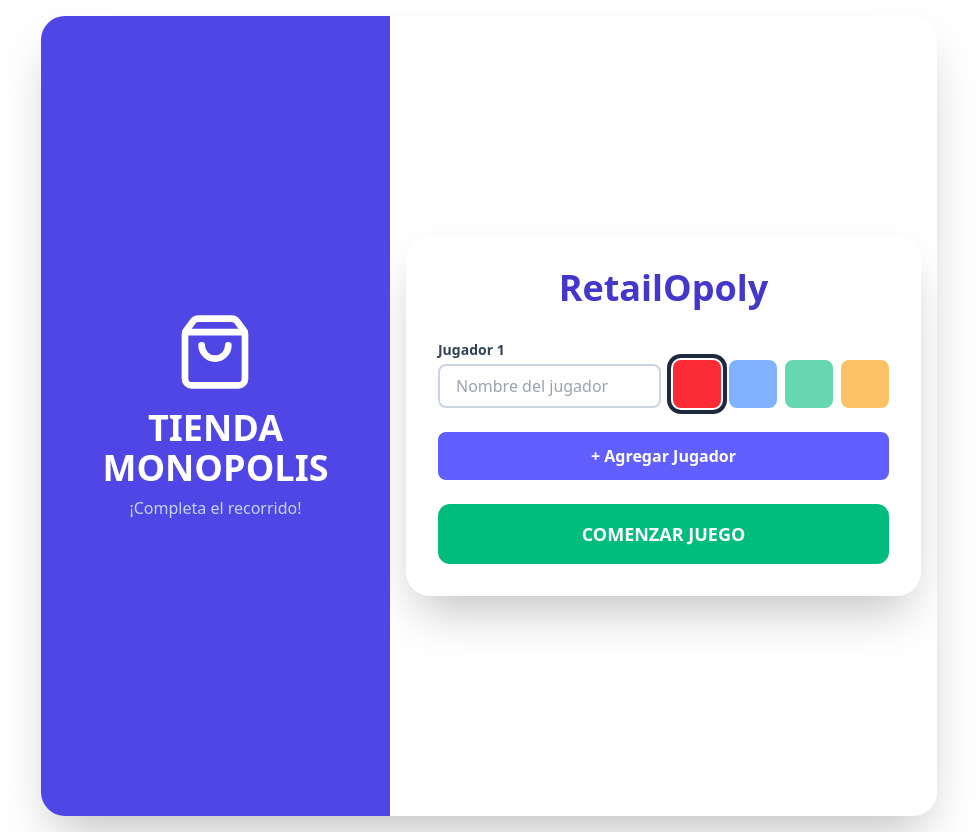
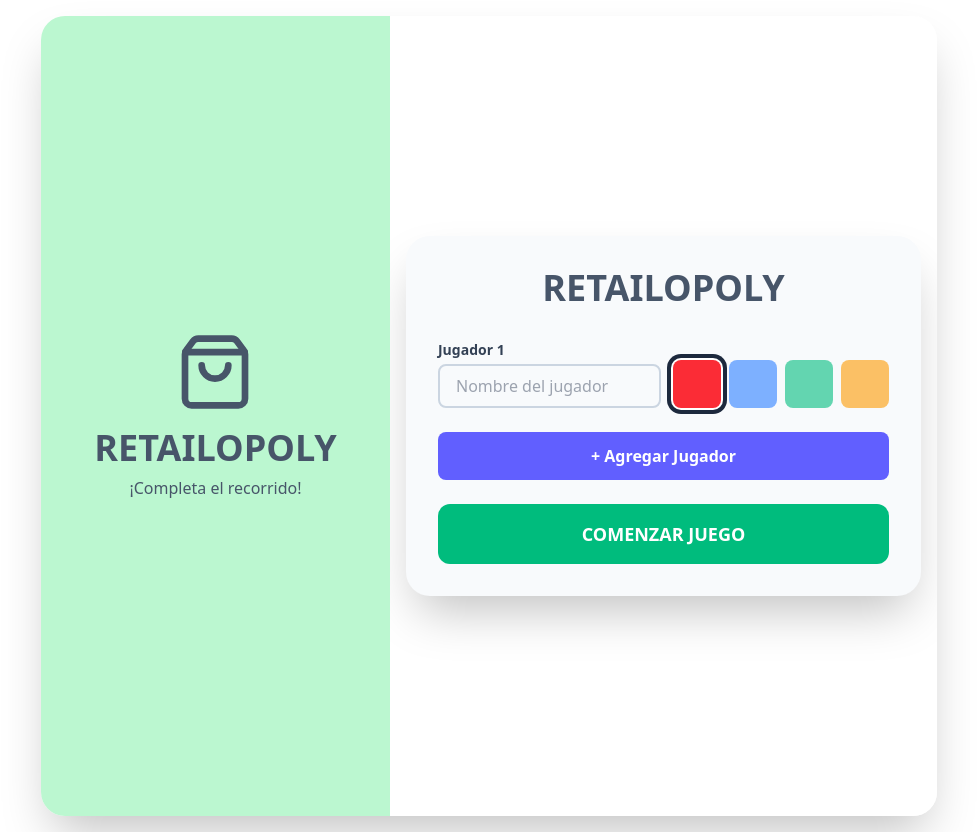
Before and after one commit to AdanTouchPoint/retailopolis, a Next.js app: page / in a window 1280 px wide. Shown: the whole page, without its empty margins (151-1128 px from the left). Built offline with nearby package versions, Linux system fonts and the light colour scheme.

Commit message:
changed: Setup Screen Styles

```diff
--- a/app/components/SetupScreen.tsx
+++ b/app/components/SetupScreen.tsx
@@ -67,7 +67,7 @@ export const SetupScreen: React.FC<SetupScreenProps> = ({ onPlayersSelected }) =
         name: p.name,
         colorIndex: p.colorIndex,
         position: 0,
-        money: 2000,
+        money: 1000,
         laps: 0,
       })));
 
@@ -75,17 +75,17 @@ export const SetupScreen: React.FC<SetupScreenProps> = ({ onPlayersSelected }) =
     }
   };
   return (
-    <div className="min-h-screen bg-gradient-to-br from-slate-900 to-slate-800 flex items-center justify-center p-4 font-sans text-slate-800">
+    <div className="min-h-screen bg-white flex items-center justify-center p-4 font-sans text-slate-800">
       <div className="bg-white rounded-3xl shadow-2xl overflow-hidden max-w-4xl w-full flex flex-col md:flex-row">
-        <div className="md:w-5/12 bg-indigo-600 p-8 flex flex-col justify-center items-center text-white relative overflow-hidden">
-          <ShoppingBag size={80} className="mb-4 relative z-10" />
-          <h1 className="text-4xl font-black mb-2 text-center relative z-10">TIENDA<br />MONOPOLIS</h1>
-          <p className="text-indigo-200 text-center relative z-10">¡Completa el recorrido!</p>
+        <div className="md:w-5/12 bg-green-200 p-8 flex flex-col justify-center items-center text-white relative overflow-hidden">
+          <ShoppingBag size={80} className="mb-4 text-slate-600 relative z-10" />
+          <h1 className="text-4xl text-slate-600 font-black mb-2 text-center relative z-10">RETAILOPOLY</h1>
+          <p className="text-slate-600 text-center relative z-10">¡Completa el recorrido!</p>
         </div>
-        <div className="flex flex-col items-center justify-center min-h-screen bg-gradient-to-br from-indigo-100 to-purple-100 p-4">
-          <div className="bg-white rounded-3xl shadow-2xl p-8 max-w-2xl w-full">
-            <h1 className="text-4xl font-black text-center mb-8 text-indigo-700">
-              RetailOpoly
+        <div className="flex flex-col items-center justify-center min-h-screen bg-white p-4">
+          <div className="bg-slate-50 rounded-3xl shadow-2xl p-8 max-w-2xl w-full">
+            <h1 className="text-4xl text-slate-600 font-black text-center mb-8 text-indigo-700 ">
+              RETAILOPOLY
             </h1>
 
             <div className="space-y-4 mb-6">
```
